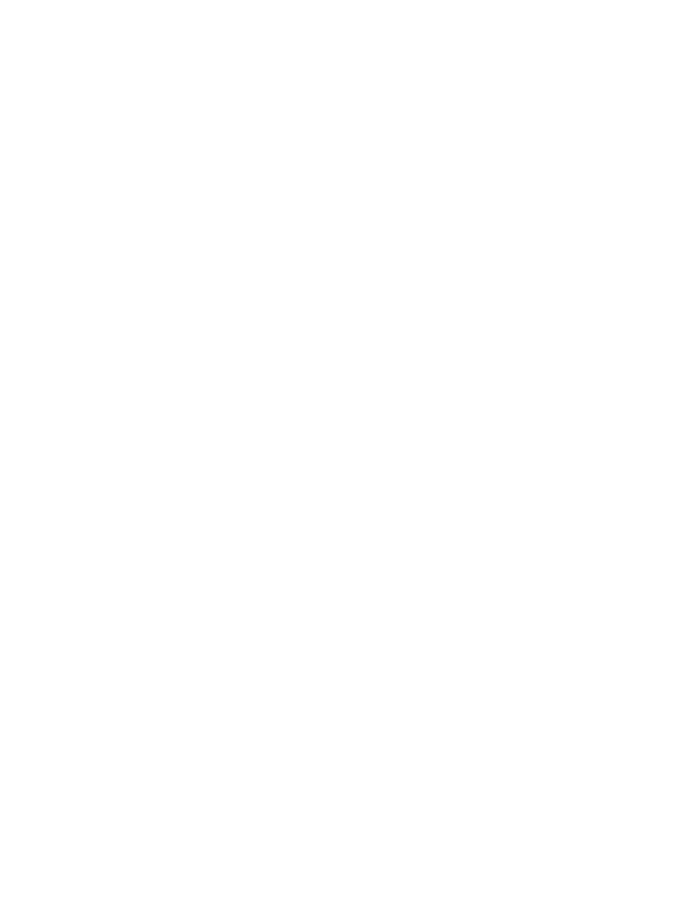
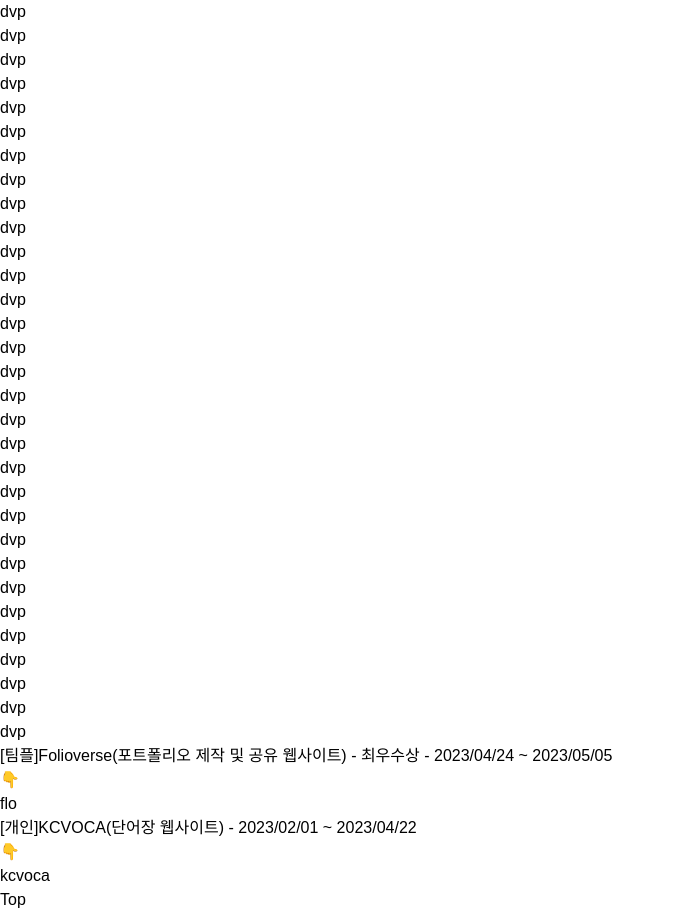
Before and after one commit to KubrickCode/Portfolio, a React (Vite) app: page /projects in a window 1280 px wide. Shown: the part 360-1272 px from the top of the page, without its empty margins (0-675 px from the left). Before the commit the page ends 800 px from the top, so only its background shows below. Built offline with nearby package versions, Linux system fonts and the light colour scheme; a web font is replaced by a local one.

Commit message:
feat: 프로필 및 프로젝트 골조

```diff
--- a/src/components/Layout/Header.jsx
+++ b/src/components/Layout/Header.jsx
@@ -1,18 +1,16 @@
-import { useState } from "react";
-import { Link } from "react-router-dom";
+import { Link, useLocation } from "react-router-dom";
 
 const Header = () => {
-  const [tab, setTab] = useState(0);
+  const location = useLocation();
   return (
     <div className="flex justify-center text-gray-500 border-b border-gray-200 dark:text-gray-400 dark:border-gray-700">
       <ul className="flex flex-row">
         {tabList.map((item) => (
           <li key={item.id}>
             <Link
-              to={item.link}
-              onClick={() => setTab(item.id)}
+              to={item.pathname}
               className={`px-10 py-5 inline-block border-b-2 rounded-t-lg w-full ${
-                tab === item.id
+                location.pathname === item.pathname
                   ? "text-blue-600 border-blue-600"
                   : "border-transparent hover:text-gray-600 hover:border-gray-300"
               }`}
@@ -27,10 +25,10 @@
 };
 
 const tabList = [
-  { id: 0, name: "프로필", link: "" },
-  { id: 1, name: "소개", link: "about" },
-  { id: 2, name: "기술", link: "skills" },
-  { id: 3, name: "프로젝트", link: "projects" },
+  { id: 0, name: "프로필", pathname: "/" },
+  { id: 1, name: "소개", pathname: "/about" },
+  { id: 2, name: "기술", pathname: "/skills" },
+  { id: 3, name: "프로젝트", pathname: "/projects" },
 ];
 
 export default Header;
--- a/src/components/Layout/Layout.jsx
+++ b/src/components/Layout/Layout.jsx
@@ -5,6 +5,12 @@
     <>
       <Header />
       {children}
+      <button
+        className="fixed bottom-5 right-5 border px-2 py-3 rounded-lg text-neutral-700 hover:bg-neutral-100"
+        onClick={() => window.scrollTo({ top: 0, behavior: "smooth" })}
+      >
+        Top
+      </button>
     </>
   );
 };
--- a/src/components/Profile/Profile.jsx
+++ b/src/components/Profile/Profile.jsx
@@ -2,7 +2,7 @@
   return (
     <>
       <div className="flex flex-row justify-center items-center">
-        <img src="profile.jpg" className="w-60 rounded-xl" />
+        <img src="profile.jpg" className="w-72 rounded-xl" />
         <ul className="ml-10">
           {profileList.map((item) => (
             <li key={item.id} className="my-10">
@@ -11,15 +11,6 @@
           ))}
         </ul>
       </div>
-      <ol className="text-center mt-5">
-        <li className="my-2">
-          새로운 기술을 받아들이는 것에 두려움이 없는 백엔드 개발자입니다.
-        </li>
-        <li className="my-2">공부 이상으로 코딩이 너무 즐거운 개발자입니다.</li>
-        <li className="my-2">
-          기술적인 부분 외에도 아키텍처에 관심이 많습니다.
-        </li>
-      </ol>
     </>
   );
 };
@@ -47,6 +38,11 @@
   },
   {
     id: 4,
+    title: "직무",
+    description: "백엔드 개발자",
+  },
+  {
+    id: 5,
     title: "깃허브",
     description: (
       <a
--- /dev/null
+++ b/src/components/Projects/DevProfiler.jsx
@@ -0,0 +1,42 @@
+const DevProfiler = () => {
+  return (
+    <>
+      <div>dvp</div>
+      <div>dvp</div>
+      <div>dvp</div>
+      <div>dvp</div>
+      <div>dvp</div>
+      <div>dvp</div>
+      <div>dvp</div>
+      <div>dvp</div>
+      <div>dvp</div>
+      <div>dvp</div>
+      <div>dvp</div>
+      <div>dvp</div>
+      <div>dvp</div>
+      <div>dvp</div>
+      <div>dvp</div>
+      <div>dvp</div>
+      <div>dvp</div>
+      <div>dvp</div>
+      <div>dvp</div>
+      <div>dvp</div>
+      <div>dvp</div>
+      <div>dvp</div>
+      <div>dvp</div>
+      <div>dvp</div>
+      <div>dvp</div>
+      <div>dvp</div>
+      <div>dvp</div>
+      <div>dvp</div>
+      <div>dvp</div>
+      <div>dvp</div>
+      <div>dvp</div>
+      <div>dvp</div>
+      <div>dvp</div>
+      <div>dvp</div>
+    </>
+  );
+};
+
+export default DevProfiler;
--- /dev/null
+++ b/src/components/Projects/Folioverse.jsx
@@ -0,0 +1,9 @@
+const Folioverse = () => {
+  return (
+    <>
+      <div>flo</div>
+    </>
+  );
+};
+
+export default Folioverse;
--- /dev/null
+++ b/src/components/Projects/Kctodo.jsx
@@ -0,0 +1,9 @@
+const Kctodo = () => {
+  return (
+    <>
+      <div>todo</div>
+    </>
+  );
+};
+
+export default Kctodo;
--- /dev/null
+++ b/src/components/Projects/Kcvoca.jsx
@@ -0,0 +1,9 @@
+const Kcvoca = () => {
+  return (
+    <>
+      <div>kcvoca</div>
+    </>
+  );
+};
+
+export default Kcvoca;
--- a/src/components/Projects/Projects.jsx
+++ b/src/components/Projects/Projects.jsx
@@ -1,9 +1,86 @@
+import { useState } from "react";
+import DevProfiler from "./DevProfiler";
+import Kctodo from "./Kctodo";
+import Sinabro from "./Sinabro";
+import Folioverse from "./Folioverse";
+import Kcvoca from "./Kcvoca";
+
 const Projects = () => {
+  const [open, setOpen] = useState(Array(5).fill(false));
+
   return (
     <>
-      <div>project</div>
+      <ul>
+        {projectsList.map((item, index) => (
+          <li key={item.id} className="border my-2 p-5 rounded-lg">
+            <div
+              className="cursor-pointer flex flex-row justify-between"
+              onClick={() => {
+                const newOpen = [...open];
+                newOpen[index] = !newOpen[index];
+                setOpen(newOpen);
+              }}
+            >
+              <div>
+                <span className="mr-2">[{item.provider}]</span>
+                <span>{item.description}</span>
+              </div>
+              <span
+                className={`transition-transform ${
+                  open[index] && "rotate-180"
+                }`}
+              >
+                👇
+              </span>
+            </div>
+            <div
+              className={`overflow-hidden transition-all duration-500 ease-in-out ${
+                open[index] ? "max-h-[2000px]" : "max-h-0"
+              }`}
+            >
+              {item.component}
+            </div>
+          </li>
+        ))}
+      </ul>
     </>
   );
 };
 
+const projectsList = [
+  {
+    id: 0,
+    provider: "개인",
+    description: "KC-TODO(투두 리스트 웹사이트) - 2023/06/21 ~ 현재 진행중",
+    component: <Kctodo />,
+  },
+  {
+    id: 1,
+    provider: "팀플",
+    description:
+      "시나브로(멸종 위기종 데이터 분석 웹사이트) - 2023/05/29 ~ 2023/06/16",
+    component: <Sinabro />,
+  },
+  {
+    id: 2,
+    provider: "개인",
+    description:
+      "DevProfiler(웹 개발자 역량 테스트 웹사이트) - 2023/05/15 ~ 2023/05/25",
+    component: <DevProfiler />,
+  },
+  {
+    id: 3,
+    provider: "팀플",
+    description:
+      "Folioverse(포트폴리오 제작 및 공유 웹사이트) - 최우수상 - 2023/04/24 ~ 2023/05/05",
+    component: <Folioverse />,
+  },
+  {
+    id: 4,
+    provider: "개인",
+    description: "KCVOCA(단어장 웹사이트) - 2023/02/01 ~ 2023/04/22",
+    component: <Kcvoca />,
+  },
+];
+
 export default Projects;
--- /dev/null
+++ b/src/components/Projects/Sinabro.jsx
@@ -0,0 +1,9 @@
+const Sinabro = () => {
+  return (
+    <>
+      <div>sinabro</div>
+    </>
+  );
+};
+
+export default Sinabro;
```
